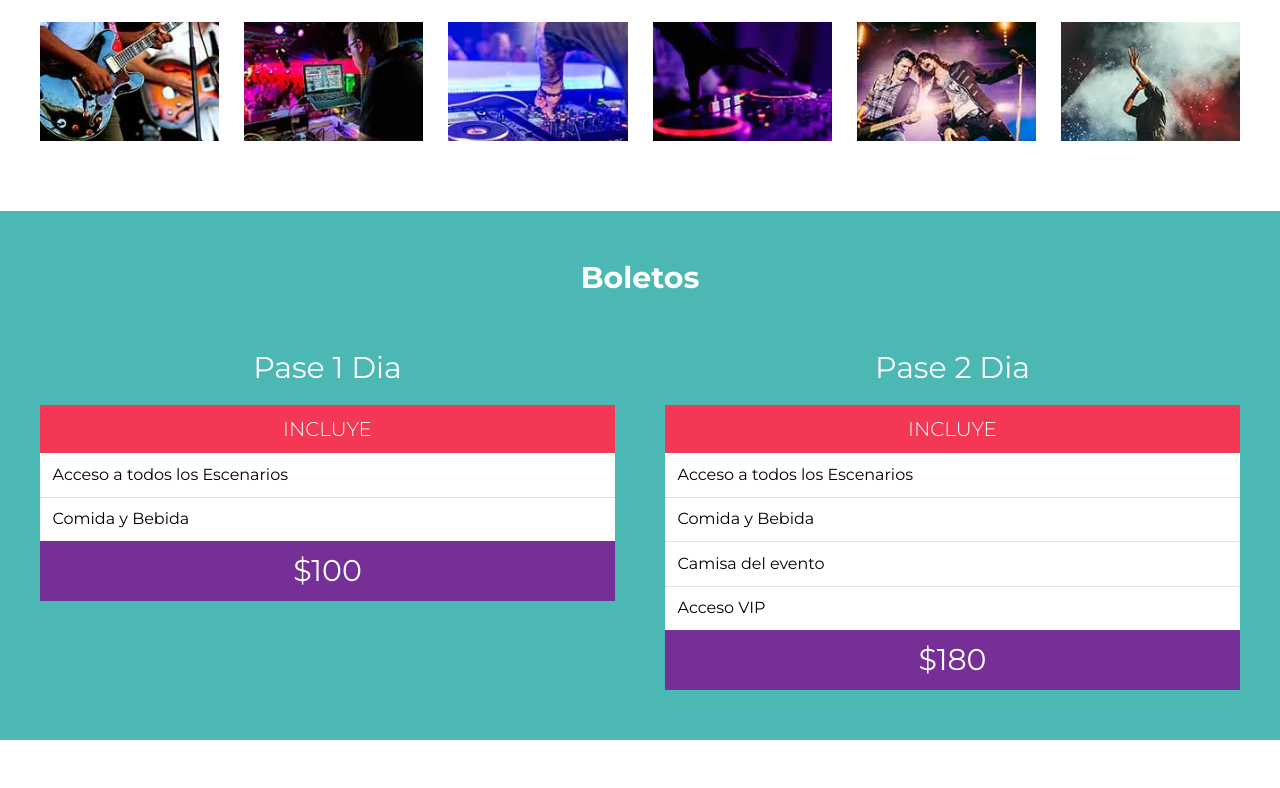
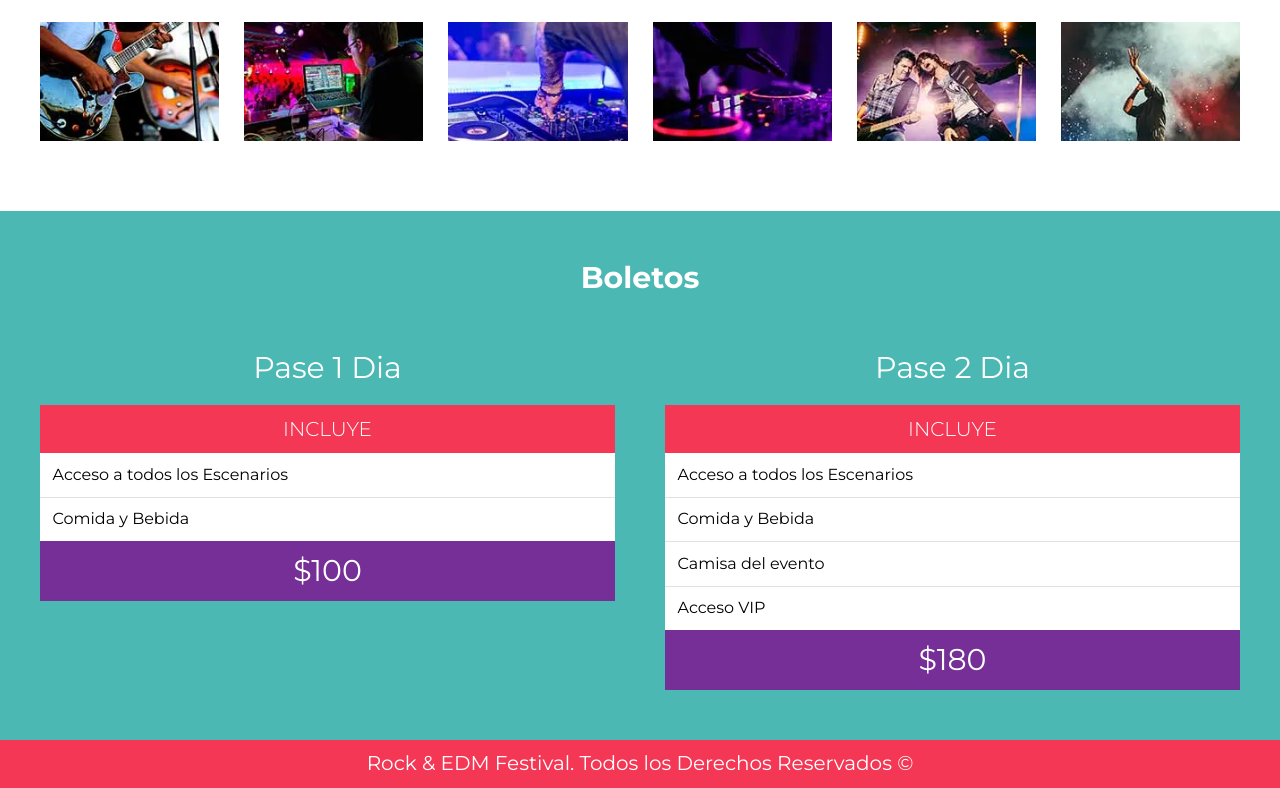
Before and after one commit to YoimelDev/Festival-Musica, a website: page index.html in a window 1280 px wide. Shown: the part 3134-3922 px from the top of the page. Before the commit the page ends 3874 px from the top, so only its background shows below. Drawn offline with Linux system fonts and the light colour scheme.

Commit message:
footer added

```diff
--- a/index.html
+++ b/index.html
@@ -193,6 +193,10 @@
         </div>
     </section>
 
+    <footer class="footer">
+        <p>Rock & EDM Festival. Todos los Derechos Reservados &copy;</p>
+    </footer>
+
     <script src="build/js/bundle.js"></script>
 </body>
 
--- a/src/scss/app.scss
+++ b/src/scss/app.scss
@@ -11,3 +11,4 @@
 @import 'layout/lineup';
 @import 'layout/galeria';
 @import 'layout/boletos';
+@import 'layout/footer';
--- /dev/null
+++ b/src/scss/layout/_footer.scss
@@ -0,0 +1,10 @@
+.footer {
+  background-color: $rosa;
+  padding: $separacion / 4;
+  text-align: center;
+
+  p {
+    margin: 0;
+    color: $blanco;
+  }
+}
```
Also changed, not shown: build/css/app.css.
